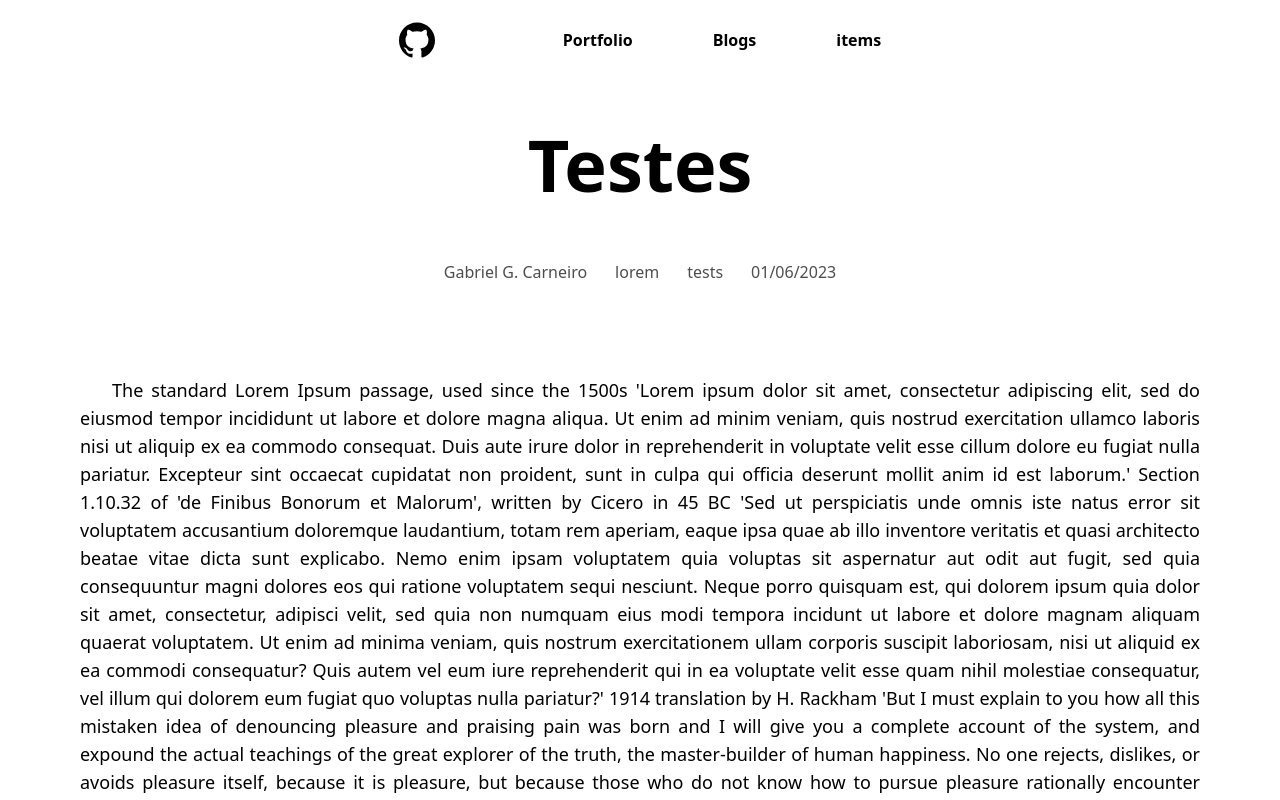
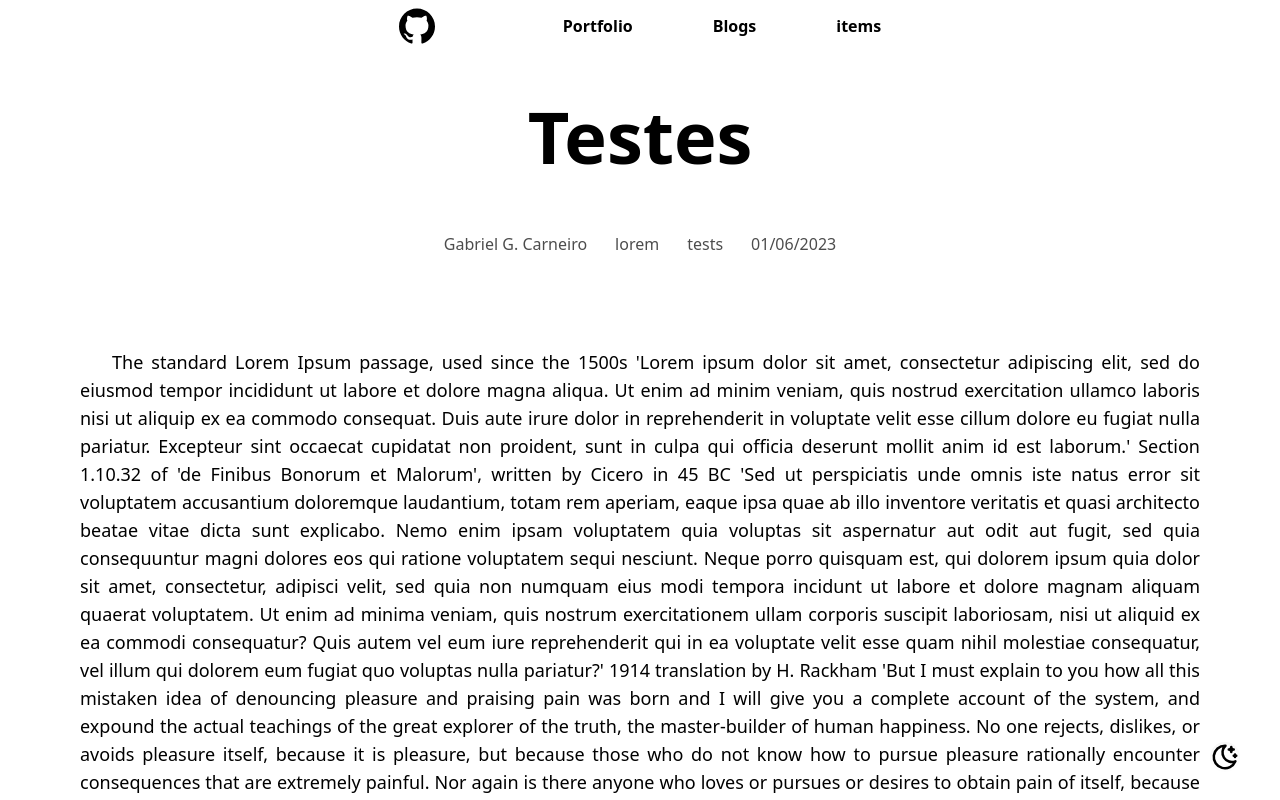
Before and after one commit to Gabrielll04/blog, a React (Vite) app: page /blog/1 in a window 1280 px wide. Built offline with nearby package versions, Linux system fonts and the light colour scheme.

Commit message:
Adding dark theme on post page

```diff
--- a/src/pages/Post/Post.tsx
+++ b/src/pages/Post/Post.tsx
@@ -1,8 +1,19 @@
 import { useParams } from "react-router-dom"
 import posts from '../../../datasets/PostsSet.json'
+import ThemeToggle from "../../lib/theme-toggle"
 import SideBar from "../../Components/side-bar"
+import getTheme from "../../lib/get-theme"
+import { useState } from "react"
+import ThemeButton from "../../Components/ui/theme-button"
 
 export default function PostPage() {
+    const usrTheme = getTheme()
+    const [darkMode, setDarkMode] = useState<boolean>(usrTheme)
+
+    function themeToggleHandler() {
+        ThemeToggle(usrTheme, setDarkMode)
+    }
+
     const { postid } = useParams()
 
     const post = posts.find((post) => post.id === postid)
@@ -16,8 +27,8 @@ export default function PostPage() {
     const formattedData = createdAt.toLocaleDateString("pt-BR", { timeZone: "UTC" })
 
     return (
-        <main className="w-screen h-screen max-h-none overflow-auto transition ease-in-out delay-400">
-            <SideBar/>
+        <main className={`flex flex-col w-screen h-screen max-h-none overflow-auto transition ease-in-out delay-400 ${darkMode ? "dark" : ""}`}>
+            <SideBar />
             <section className="flex w-full max-h-none justify-center items-center p-12">
                 <p className="text-center font-bold text-7xl w-[50rem]">{post.Title}</p>
             </section>
@@ -33,6 +44,9 @@ export default function PostPage() {
                     <label className="antialiased text-justify indent-8 text-lg w-[70rem]">{post.Content}</label>
                 </article>
             </section>
+            <div className="bottom-0 right-0 fixed">
+                <ThemeButton darkMode={darkMode} themeToggleHandler={themeToggleHandler} />
+            </div>
         </main>
     )
 }
```
